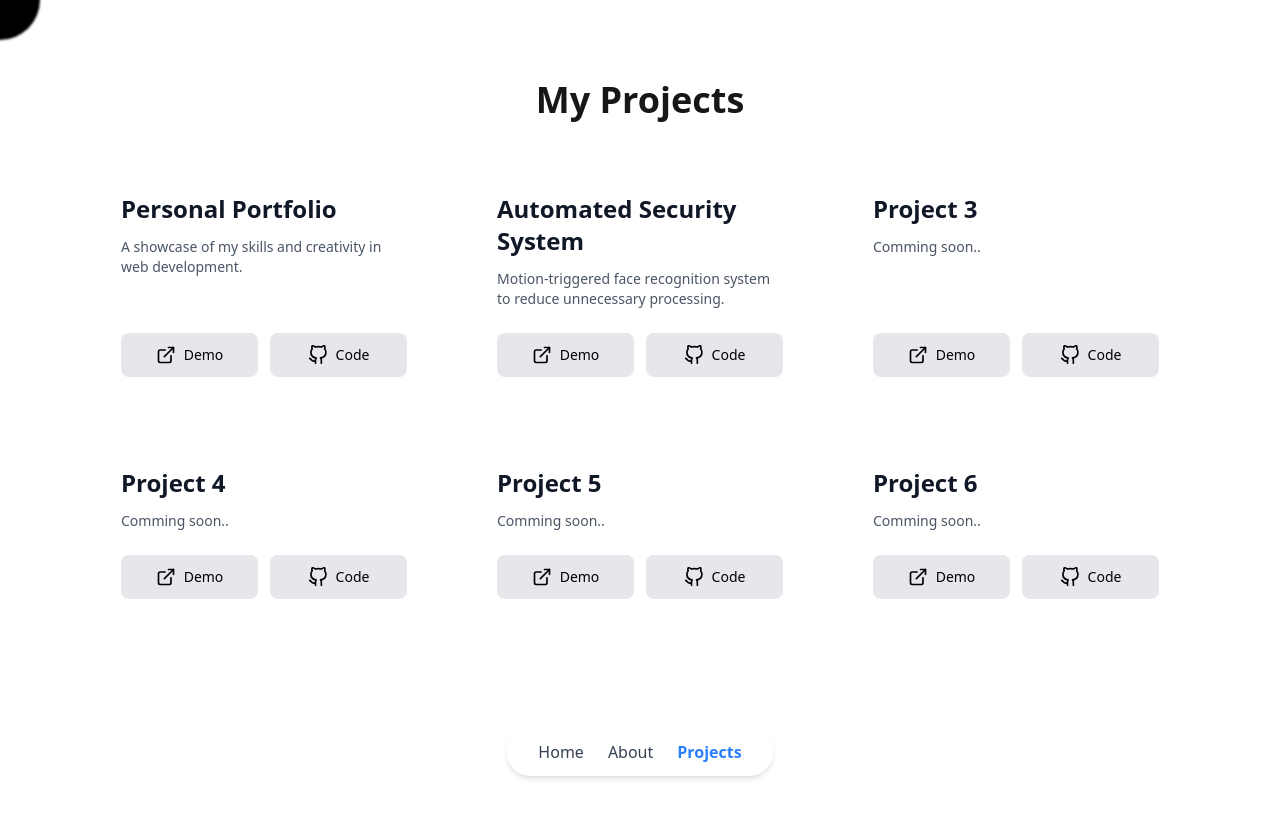
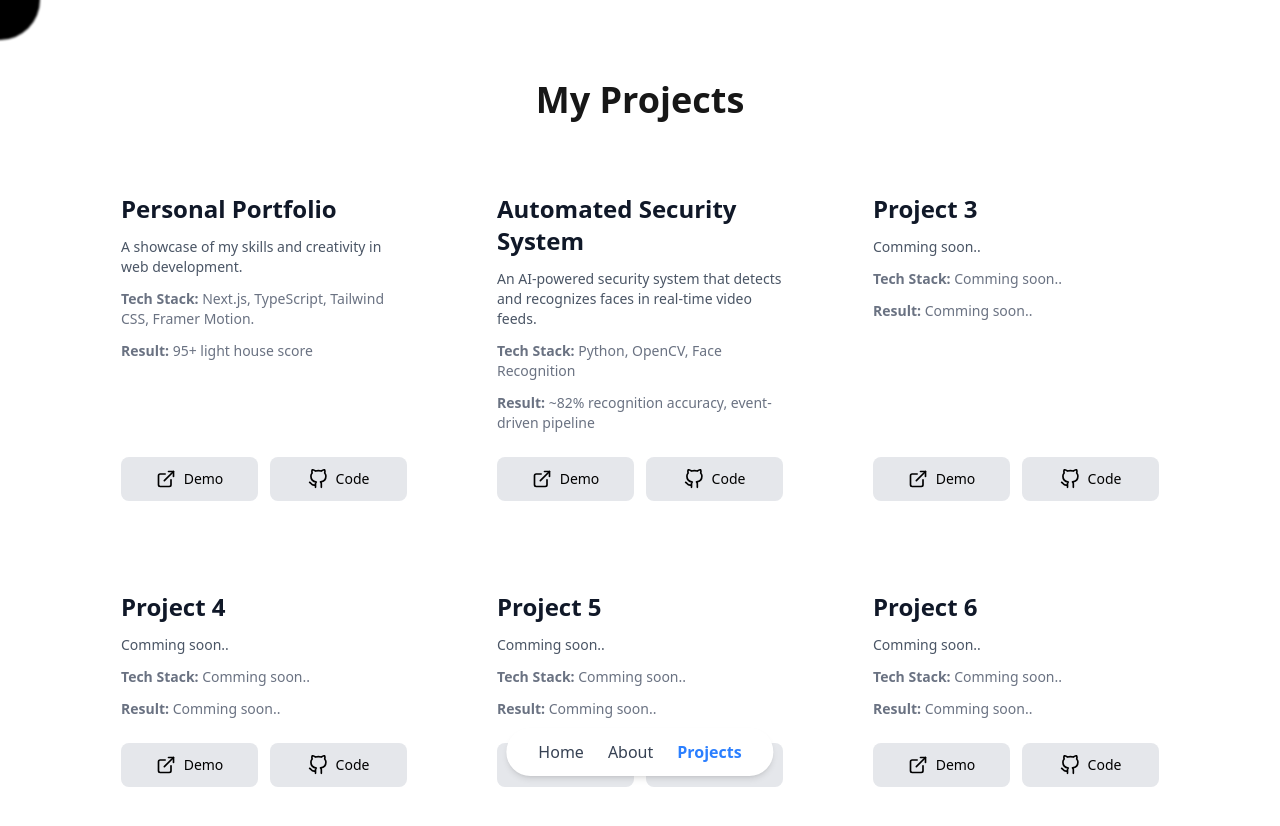
Before and after one commit to sai-unknown/personal_portfolio, a Next.js app: page /projects in a window 1280 px wide. Shown: the top 826 px of the page. Before the commit the page ends 800 px from the top, so only its background shows below. Built offline with nearby package versions, Linux system fonts and the light colour scheme.

Commit message:
updated techstack and results

```diff
--- a/src/app/projects/page.tsx
+++ b/src/app/projects/page.tsx
@@ -8,11 +8,13 @@ export const metadata: Metadata = {
 interface ProjectCardProps {
   title: string;
   description: string;
+  techStack?: string;
+  Result?: string;
   demoUrl?: string;
   codeUrl?: string;
 }
 
-function ProjectCard({ title, description, demoUrl, codeUrl }: ProjectCardProps) {
+function ProjectCard({ title, description, techStack, Result, demoUrl, codeUrl }: ProjectCardProps) {
     return (
         <article className="group backdrop-blur-md bg-white/5 rounded-2xl p-6 flex flex-col justify-between hover:bg-white/10 transition-all duration-300 border border-white/10">
             {/* TEXT */}
@@ -22,6 +24,12 @@ function ProjectCard({ title, description, demoUrl, codeUrl }: ProjectCardProps)
                 </h3>
                 <p className="text-sm text-gray-600 dark:text-gray-300">
                     {description}
+                </p>
+                <p className="text-sm text-gray-500 dark:text-gray-400">
+                    <span className="font-semibold">Tech Stack:</span> {techStack}
+                </p>
+                <p className="text-sm text-gray-500 dark:text-gray-400">
+                    <span className="font-semibold">Result:</span> {Result}
                 </p>
             </div>
 
@@ -87,13 +95,17 @@ const projects = [
         id: 1,
         title: "Personal Portfolio",
         description: "A showcase of my skills and creativity in web development.",
+        techStack: "Next.js, TypeScript, Tailwind CSS, Framer Motion.",
+        Result: "95+ light house score",
         demoUrl: "https://sandeeprathoddev.vercel.app/",
         codeUrl: "https://github.com/sai-unknown/personal_portfolio.git",
     },
     {
         id: 2,
         title: "Automated Security System",
-        description: "Motion-triggered face recognition system to reduce unnecessary processing.",
+        description: "An AI-powered security system that detects and recognizes faces in real-time video feeds.",
+        techStack: "Python, OpenCV, Face Recognition",
+        Result: "~82% recognition accuracy, event-driven pipeline",
         demoUrl: "https://github.com/sai-unknown/Automated-Security-System",
         codeUrl: "https://github.com/sai-unknown/Automated-Security-System",
     },
@@ -101,6 +113,8 @@ const projects = [
         id: 3,
         title: "Project 3",
         description: "Comming soon..",
+        techStack: "Comming soon..",
+        Result: "Comming soon..",
         demoUrl: "#",
         codeUrl: "#",
     },
@@ -108,6 +122,8 @@ const projects = [
         id: 4,
         title: "Project 4",
         description: "Comming soon..",
+        techStack: "Comming soon..",
+        Result: "Comming soon..",
         demoUrl: "#",
         codeUrl: "#",
     },
@@ -115,6 +131,8 @@ const projects = [
         id: 5,
         title: "Project 5",
         description: "Comming soon..",
+        techStack: "Comming soon..",
+        Result: "Comming soon..",
         demoUrl: "#",
         codeUrl: "#",
     },
@@ -122,6 +140,8 @@ const projects = [
         id: 6,
         title: "Project 6",
         description: "Comming soon..",
+        techStack: "Comming soon..",
+        Result: "Comming soon..",
         demoUrl: "#",
         codeUrl: "#",
     },
@@ -141,6 +161,8 @@ export default function Projects() {
                                 key={project.id}
                                 title={project.title}
                                 description={project.description}
+                                techStack={project.techStack}
+                                Result={project.Result}
                                 demoUrl={project.demoUrl}
                                 codeUrl={project.codeUrl}
                             />
```
